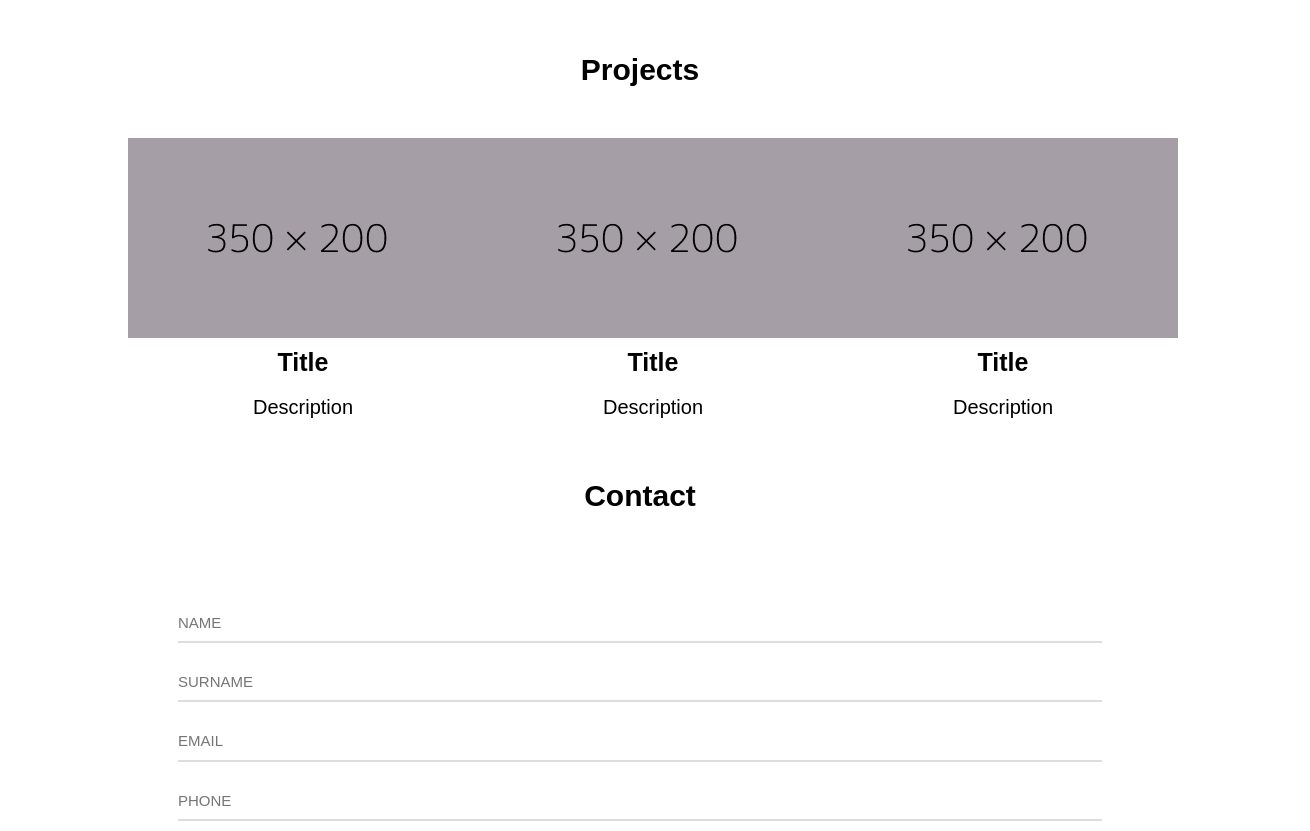
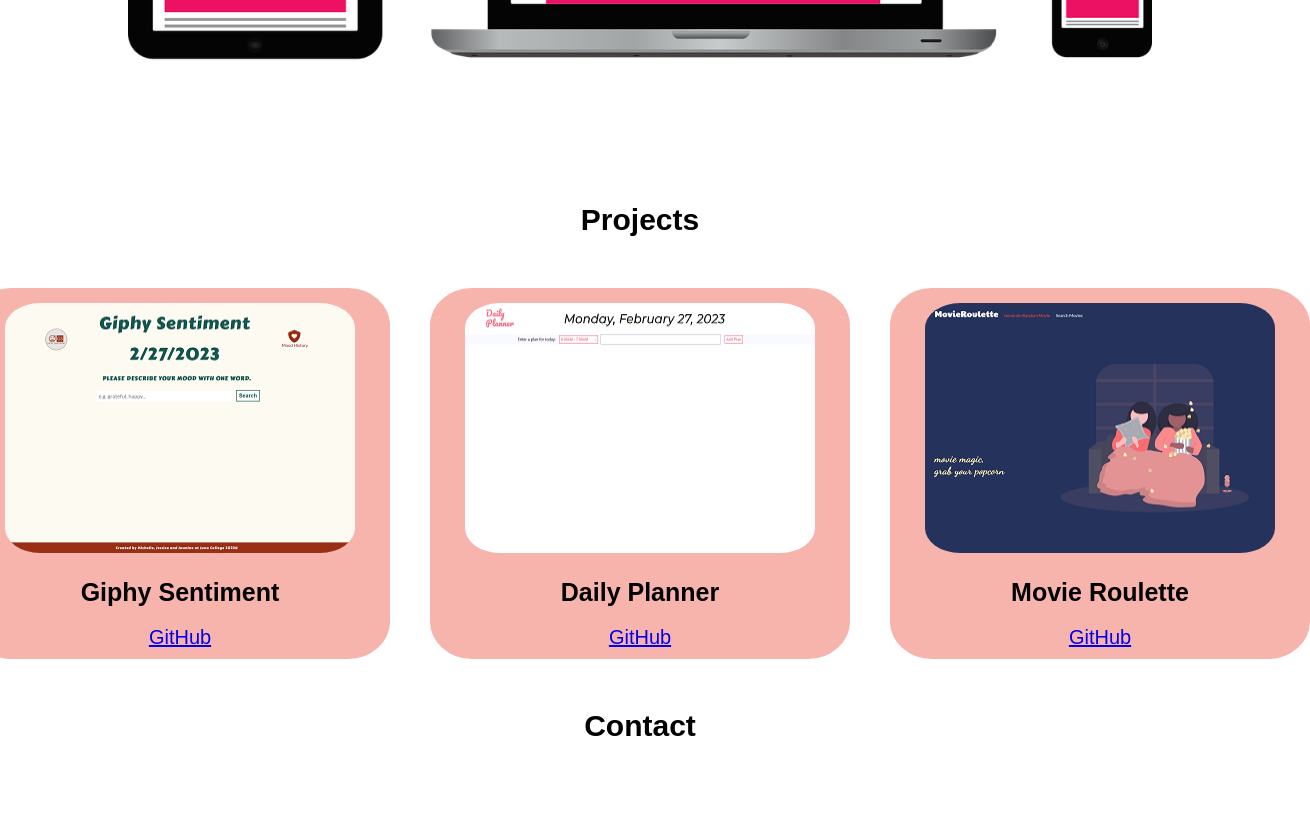
Before and after one commit to michedmnt/michelleDumontPortfolio, a plain HTML site: page index.html in a window 1280 px wide. Shown: the part 1966-2797 px from the top of the page, 1310 px wide, since content can reach past the window. Drawn offline with Linux system fonts and the light colour scheme; a web font is replaced by a local one.

Commit message:
Added styling for Projects (still needs to be tweaked more)

```diff
--- a/index.html
+++ b/index.html
@@ -5,6 +5,7 @@
   <meta http-equiv="X-UA-Compatible" content="IE=edge">
   <meta name="viewport" content="width=device-width, initial-scale=1.0">
   <title>Michelle Codes</title>
+
   <link rel="preconnect" href="https://fonts.googleapis.com">
   <link rel="preconnect" href="https://fonts.gstatic.com" crossorigin>
   <link href="https://fonts.googleapis.com/css2?family=Pacifico&family=Recursive&family=Roboto+Condensed&display=swap" rel="stylesheet">
@@ -34,6 +35,9 @@
   <main>
     <section id="about">
         <div class="wrapper">
+          <div class="arrow">
+            <img class="gif" src="./assets/animated-arrow-down.gif" alt="bouncing animated arrow down">
+          </div>
           <h2>About Me</h2>
           <div class="about">
             <div class="headshot">
@@ -106,19 +110,19 @@
         <h2>Projects</h2>
         <div class="projects">
           <div class="probox">
-            <img src="./assets/000000.png" alt="">
-            <h3>Title</h3>
-            <p>Description</p>
+            <a href="https://giphy-sentiment-main.netlify.app/"><img src="./assets/giphy-sentiment.png" alt="Giphy Sentiment App"></a>
+            <h3>Giphy Sentiment</h3>
+            <p><a href="https://github.com/Giphy-Sentiment-App/main">GitHub</a></p>
           </div>
           <div class="probox">
-            <img src="./assets/000000.png" alt="">
-            <h3>Title</h3>
-            <p>Description</p>
+            <a href="https://daily-planner-main.netlify.app/"><img src="./assets/daily-planner.png" alt="Daily Planner App"></a>
+            <h3>Daily Planner</h3>
+            <p> <a href="https://github.com/michedmnt/michelleDumontProjectThree">GitHub</a></p>
           </div>
           <div class="probox">
-            <img src="./assets/000000.png" alt="">
-            <h3>Title</h3>
-            <p>Description</p>
+            <a href="https://movieroulette.netlify.app/"><img src="./assets/movie-roulette.png" alt="Movie Roulette App"></a>
+            <h3>Movie Roulette</h3>
+            <p><a href="https://github.com/Movie-Roulette/movieRoulette">GitHub</a></p>
           </div>
         </div>
       </div>
--- a/styles/sass/partials/_about.scss
+++ b/styles/sass/partials/_about.scss
@@ -1,3 +1,11 @@
+.arrow {
+  display: flex;
+  justify-content: center;
+  .gif {
+    width: 200px;
+  }
+}
+
 .about {
   display: flex;
   align-items: center;
--- a/styles/sass/partials/_header.scss
+++ b/styles/sass/partials/_header.scss
@@ -38,21 +38,22 @@ img {
 header a {
   display: inline-block;
   color: $solidWhite;
-  text-decoration: none;
+  text-decoration-color: transparent;
   transition: 0.3s;
+  animation: underline;
 }
 
 a:hover,
 a:focus {
   cursor: pointer;
-  transform: scale(1.25);
+  transform: scale(1.2);
   text-decoration: underline;
   text-decoration-color: #000;
   text-decoration-thickness: 1.5px;
 }
 
 .title {
-  padding-top: 150px;
+  margin-top: 250px;
 }
 .title h1,
 .title h2 {
--- a/styles/sass/partials/_projects.scss
+++ b/styles/sass/partials/_projects.scss
@@ -1,18 +1,27 @@
 .projects {
   display: flex;
-  justify-content: space-between;
+  justify-content: center;
 
   .probox {
+    display: flex;
+    flex-direction: column;
+    background-color: $secondaryColor;
     text-align: center;
+    border-radius: 10%;
+    margin: 0 20px;
 
     img {
+      justify-content: center;
       width: 350px;
-      height: 200px;
+      height: 250px;
+      border-radius: 10%;
+      margin: 15px auto;
     }
 
     h3,
     p {
-      padding: 10px 0;
+      margin: 10px;
+      width: 400px;
     }
   }
 
--- a/styles/sass/partials/_typography.scss
+++ b/styles/sass/partials/_typography.scss
@@ -29,7 +29,9 @@ h2 {
 h3 {
   font-size: 2.5rem;
 }
-nav li a,
+nav li a{
+  font-size: 2.5rem;
+}
 p {
   font-size: 2rem;
 }
--- a/styles/sass/partials/_variables.scss
+++ b/styles/sass/partials/_variables.scss
@@ -7,7 +7,7 @@ $baseFont: 'Recursive', sans-serif;
 // colors
 
 $iconColor: salmon;
-// $secondaryColor:
+$secondaryColor: #F7B4AD;
 // $tertiaryColor:
 // $quaternary:
 $accentColor: #A83B72;
```
Also changed, not shown: assets/animated-arrow-down.gif (added), assets/daily-planner.png (added), assets/giphy-sentiment.png (added), assets/movie-roulette.png (added), styles/styles.css.
